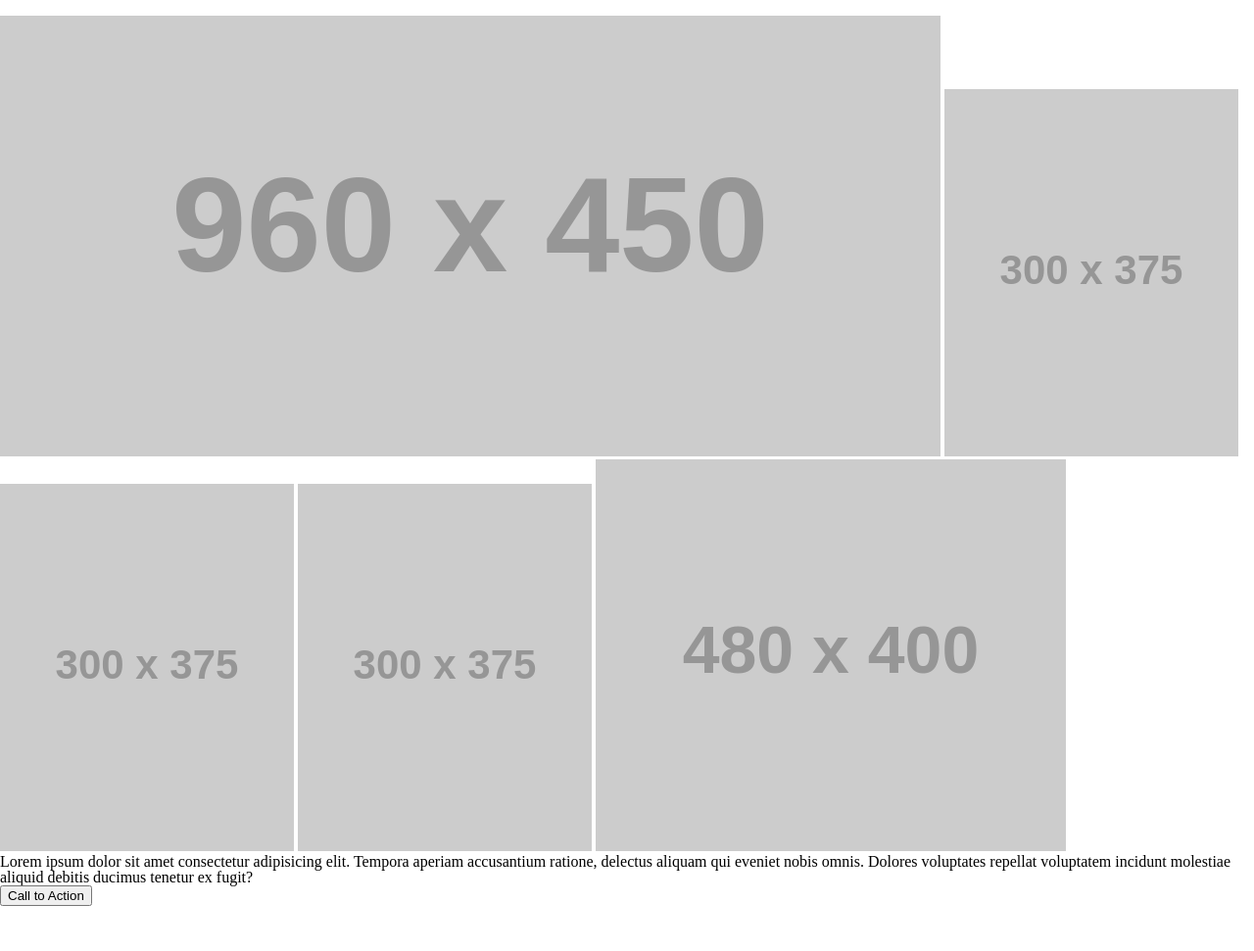
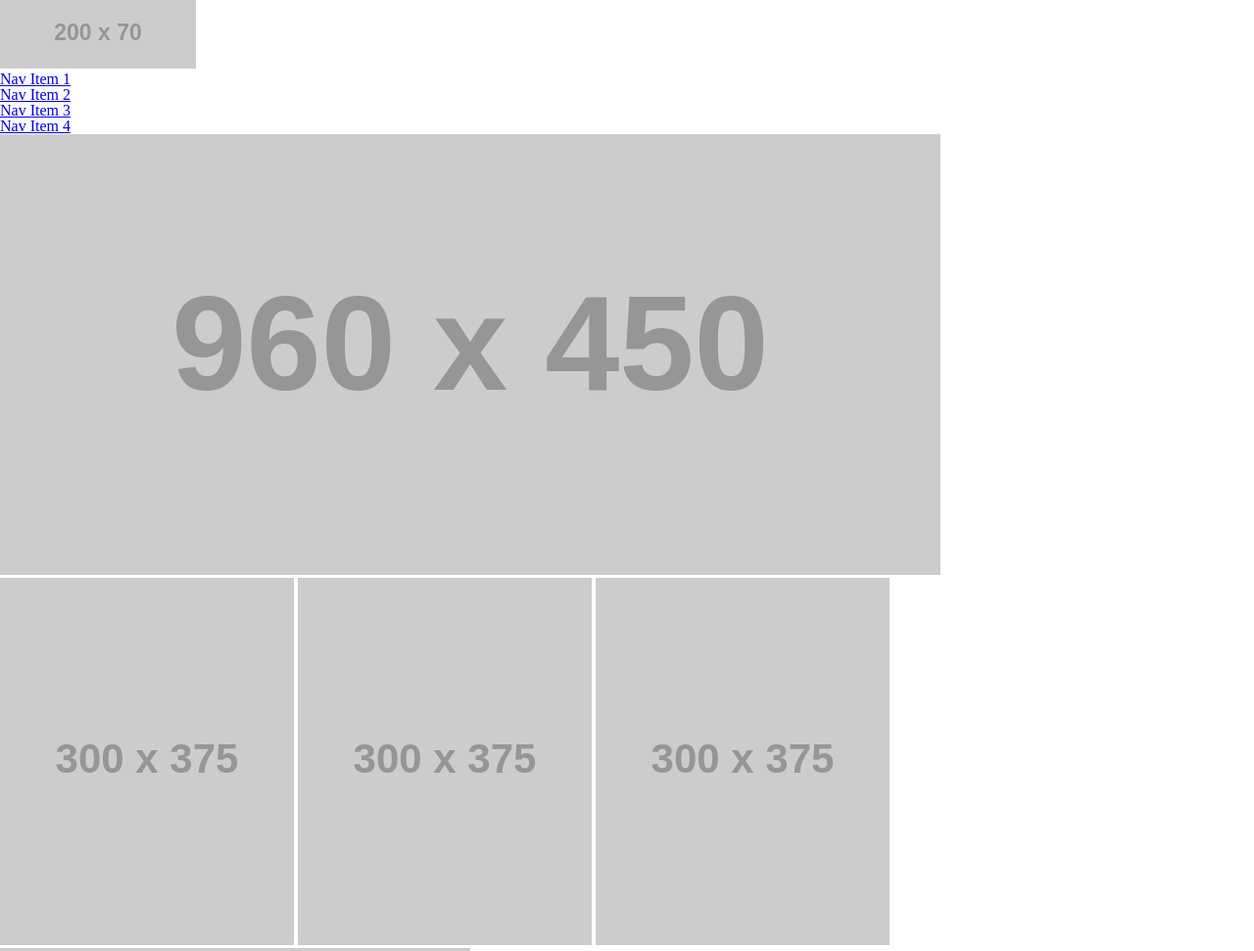
Before and after one commit to malakMomani/wireframe-excersize, a plain HTML site: page index.html in a window 1280 px wide. Shown: the top 971 px of the page at 98% size. Before the commit the page ends 925 px from the top, so only its background shows below. Drawn offline with Linux system fonts and the light colour scheme; placeholder pictures from the web are drawn by us.

Commit message:
elements to html

```diff
--- a/index.html
+++ b/index.html
@@ -12,28 +12,49 @@
 
 <body>
     <header>
-        <img src="" alt="">
+        <img src="https://placehold.it/200x70/ddd"" alt="">
         <nav>
             <ul>
-                <li></li>
-                <li></li>
-                <li></li>
-                <li></li>
+                <li>
+                    <a href=" #">Nav Item 1</a>
+        </li>
+        <li>
+            <a href="#">Nav Item 2</a>
+        </li>
+        <li>
+            <a href="#">Nav Item 3</a>
+        </li>
+        <li>
+            <a href="#">Nav Item 4</a>
+        </li>
         </ul>
         </nav>
     </header>
 
     <main>
+        <div>
             <img src="https://placehold.it/960x450/ddd" alt="">
+        </div>
+        <div>
             <img src="https://placehold.it/300x375/ddd" alt="">
             <img src="https://placehold.it/300x375/ddd" alt="">
             <img src="https://placehold.it/300x375/ddd" alt="">
+        </div>
+        <section>
             <img src="https://placehold.it/480x400/ddd" alt="">
+            <div>
+                <p>Lorem ipsum dolor sit amet, consectetur adipiscing elit, sed do eiusmod tempor incididunt ut labore
+                    et
+                    dolore magna aliqua. Ut enim ad minim veniam, quis nostrud exercitation ullamco laboris nisi ut
+                    aliquip
+                    ex ea commodo consequat. Duis aute irure dolor in reprehenderit in voluptate velit esse cillum
+                    dolore eu
+                    fugiat nulla pariatur. Excepteur sint occaecat cupidatat non proident, sunt in culpa qui officia
+                    deserunt mollit anim id est laborum.</p>
+                <button type="button">Call to Action</button>
+            </div>
 
-        <p>Lorem ipsum dolor sit amet consectetur adipisicing elit. Tempora aperiam accusantium ratione, delectus
-            aliquam qui eveniet nobis omnis. Dolores voluptates repellat voluptatem incidunt molestiae aliquid debitis
-            ducimus tenetur ex fugit?</p>
-        <button type="button">Call to Action</button>
+        </section>
     </main>
     <footer>
 
```
Lines whose indentation alone changed are shown as unchanged.
